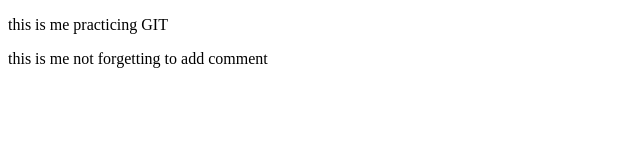
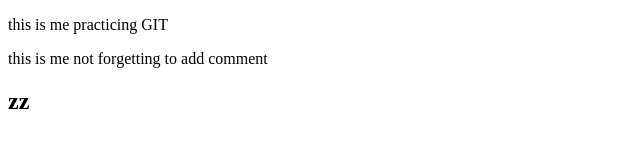
Before and after one commit to zzinimo/new-repo, a plain HTML site: page index.html in a window 1280 px wide. Shown: the full height of the page, 0-640 px from the left. Drawn offline with Linux system fonts and the light colour scheme.

Commit message:
my third commit

```diff
--- a/index.html
+++ b/index.html
@@ -6,5 +6,6 @@
   <body>
     <p>this is me practicing GIT</p>
     <p>this is me not forgetting to add comment</p>
+    <h2>zz</h2>
   </body>
 </html>
```
